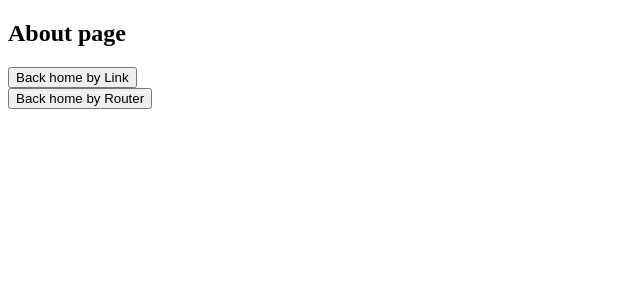
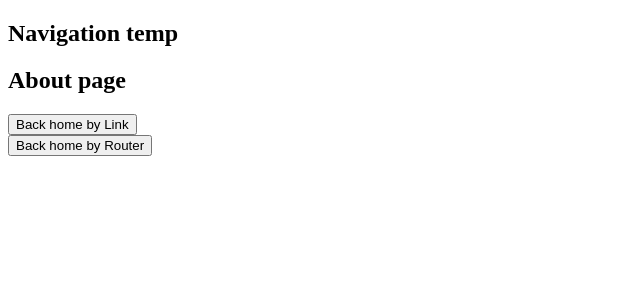
Before and after one commit to SDen4/nextjs-example, a Next.js app: page /about in a window 1280 px wide. Shown: the top 300 px of the page, without its empty margins (0-640 px from the left). Built offline with nearby package versions, Linux system fonts and the light colour scheme.

Commit message:
Layout draft

```diff
--- /dev/null
+++ b/components/MainLayout.js
@@ -0,0 +1,10 @@
+export function MainLayout({ children }) {
+  return (
+    <>
+      <nav>
+        <h2>Navigation temp</h2>
+      </nav>
+      <main>{children}</main>
+    </>
+  );
+}
--- a/pages/about/index.js
+++ b/pages/about/index.js
@@ -1,5 +1,6 @@
 import Link from 'next/link';
 import Router from 'next/router';
+import { MainLayout } from '../../components/MainLayout';
 
 export default function About() {
   const clickHandler = () => {
@@ -7,13 +8,13 @@ export default function About() {
   };
 
   return (
-    <>
+    <MainLayout>
       <h2>About page</h2>
       <Link href="/">
         <button>Back home by Link</button>
       </Link>
       <br />
       <button onClick={clickHandler}>Back home by Router</button>
-    </>
+    </MainLayout>
   );
 }
--- a/pages/index.js
+++ b/pages/index.js
@@ -1,9 +1,10 @@
 import Link from 'next/link';
 import Head from 'next/head';
+import { MainLayout } from '../components/MainLayout';
 
 export default function Index() {
   return (
-    <>
+    <MainLayout>
       <Head>
         <title>Next_course</title>
         <meta name="keywords" content="next.js, js" />
@@ -19,6 +20,6 @@ export default function Index() {
       <Link href={'/about/author'}>
         <a>author</a>
       </Link>
-    </>
+    </MainLayout>
   );
 }
--- a/pages/post/[id].js
+++ b/pages/post/[id].js
@@ -1,11 +1,12 @@
 import { useRouter } from 'next/router';
+import { MainLayout } from '../../components/MainLayout';
 
 export default function Post() {
   const router = useRouter();
   console.log(router);
   return (
-    <>
+    <MainLayout>
       <h1>Post {router.query.id}</h1>
-    </>
+    </MainLayout>
   );
 }
```
